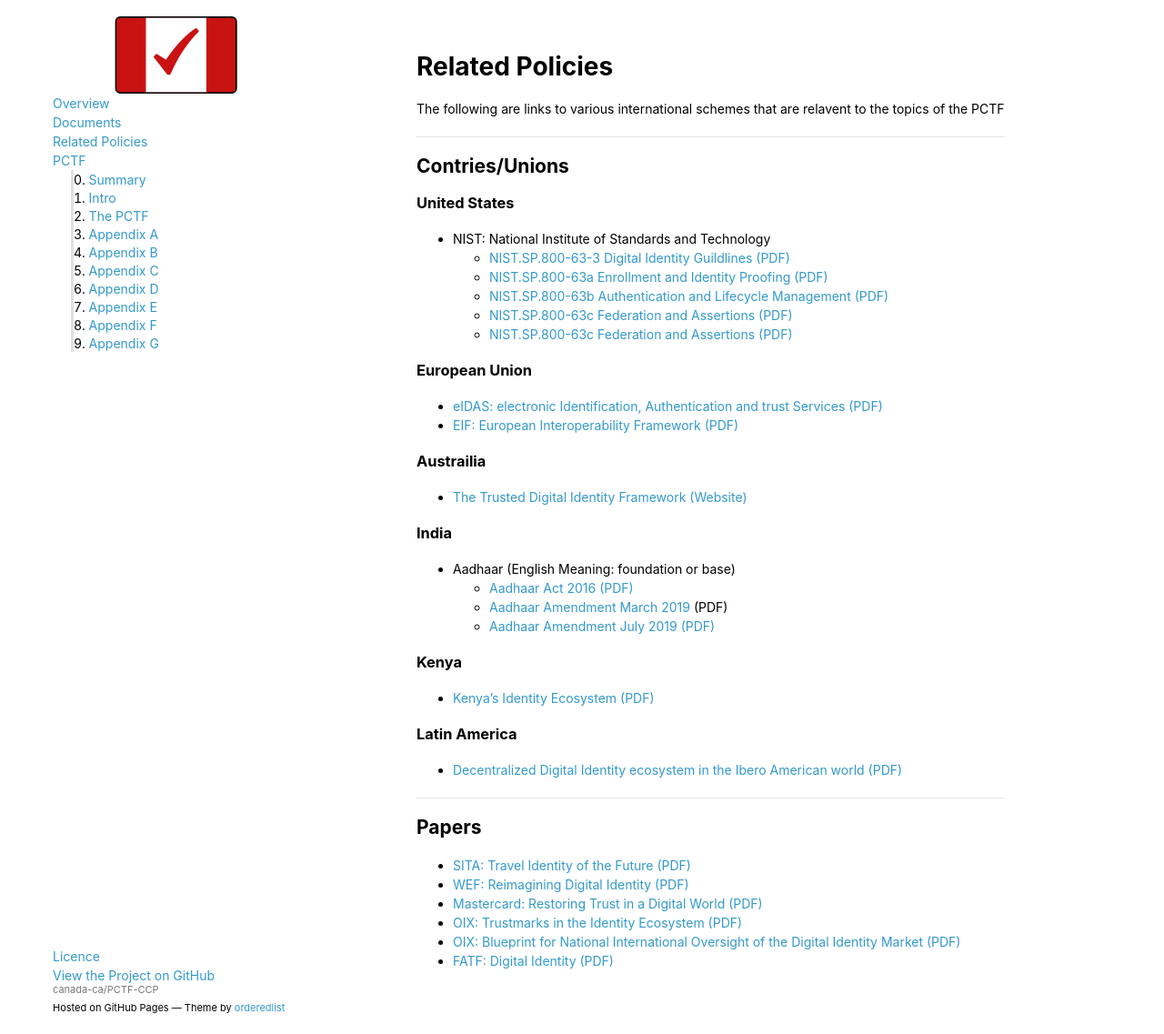
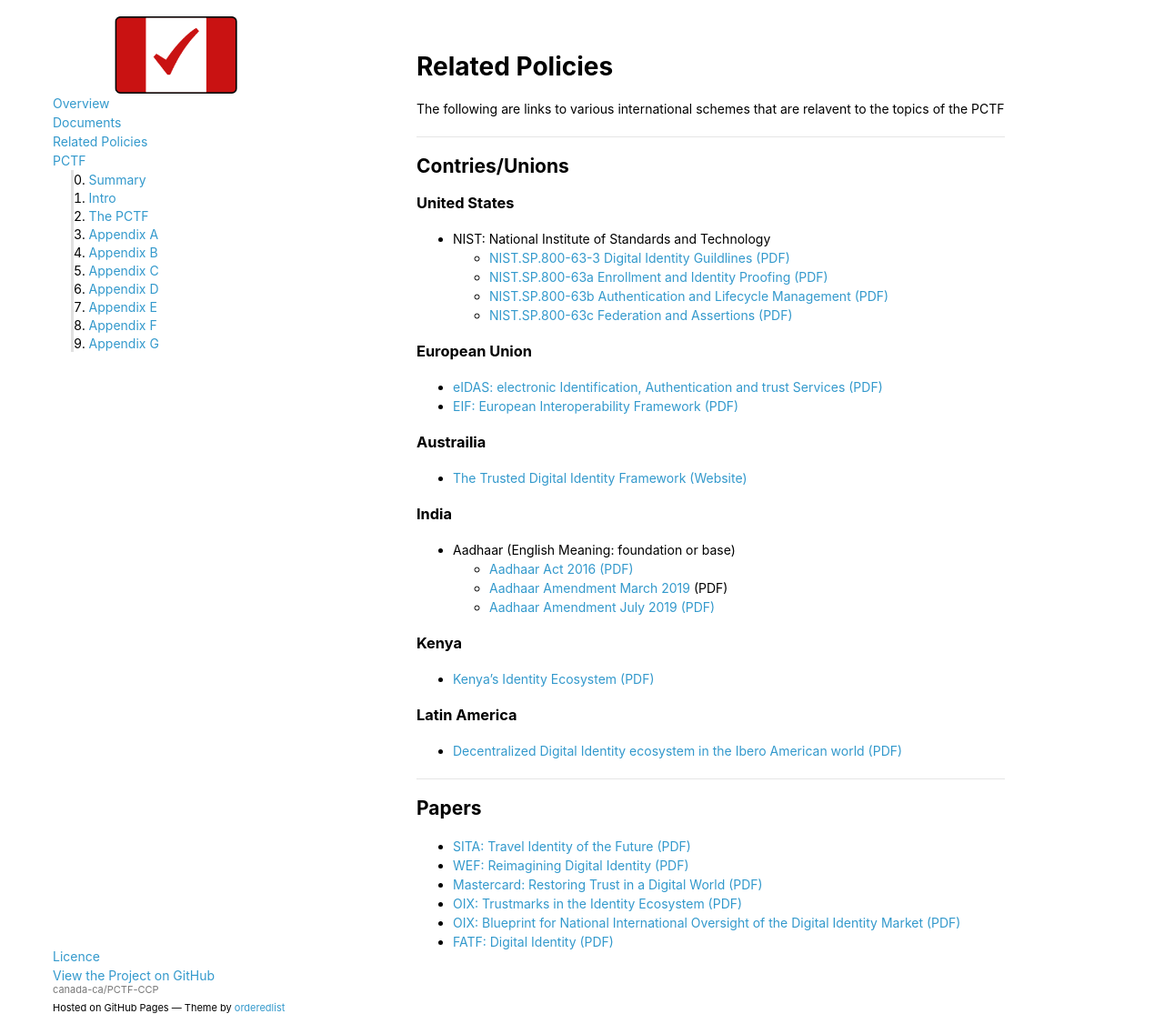
Before and after one commit to canada-ca/PCTF-CCP, a Jekyll site: the page built from Related-Policies.md, in a window 1280 px wide and 1137 px high. Shown: the whole window at 91% size. Built offline with Jekyll 4.4.1, drawn with Linux system fonts in a browser that asks for light colours; our own code applies the rules of GitHub Pages for plain Markdown files.

Commit message:
remove test link

```diff
--- a/Related-Policies.md
+++ b/Related-Policies.md
@@ -13,7 +13,6 @@
   * [NIST.SP.800-63a Enrollment and Identity Proofing (PDF)](docs/RelatedPolicies/NIST.SP.800-63a.pdf)
   * [NIST.SP.800-63b Authentication and Lifecycle Management (PDF)](docs/RelatedPolicies/NIST.SP.800-63b.pdf)
   * [NIST.SP.800-63c Federation and Assertions (PDF)](docs/RelatedPolicies/NIST.SP.800-63c.pdf)
-  * [NIST.SP.800-63c Federation and Assertions (PDF)](http:www.google.com/likebad/link/mojo)
 
 ### European Union
 
```
